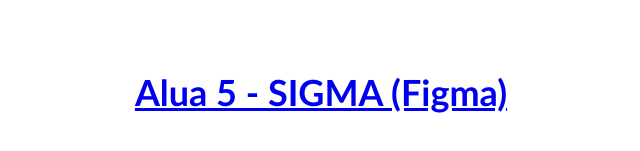
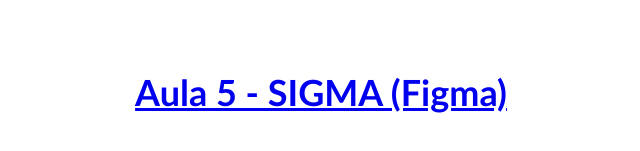
Before and after one commit to ioneislost/CP100TIM3---G3, a plain HTML site: page index.html in a window 1280 px wide. Shown: the part 585-736 px from the top of the page, 319-959 px from the left. Drawn offline with Linux system fonts and the light colour scheme.

Commit message:
Aula5 com a linha nova

```diff
--- a/index.html
+++ b/index.html
@@ -18,6 +18,7 @@
     <br>
     <h2><a href="Aula4/index.html">Aula 4 - FLEXBOX FROGGY</a></h2>
     <br>
-    <h2><a href="Aula5/Index.html">Alua 5 - SIGMA (Figma)</a></h2>
+    <h2><a href="Aula5/Index.html">Aula 5 - SIGMA (Figma)</a></h2>
+    <br>
 </body>
 </html>
```
